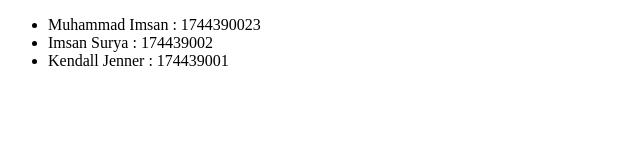
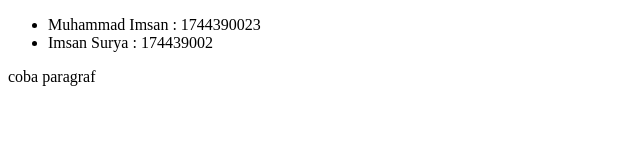
Before and after one commit to imsan-surya/test-repo, a plain HTML site: page mahasiswa.html in a window 1280 px wide. Shown: the whole page, without its empty margins (0-640 px from the left). Drawn offline with Linux system fonts and the light colour scheme.

Commit message:
mengubah isi file mahasiswa

```diff
--- a/mahasiswa.html
+++ b/mahasiswa.html
@@ -7,7 +7,7 @@
 <ul>
 	<li>Muhammad Imsan : 1744390023</li>
 	<li>Imsan Surya : 174439002</li>
-	<li>Kendall Jenner : 174439001</li>
 </ul>
+<p>coba paragraf</p>
 </body>
 </html>
```
